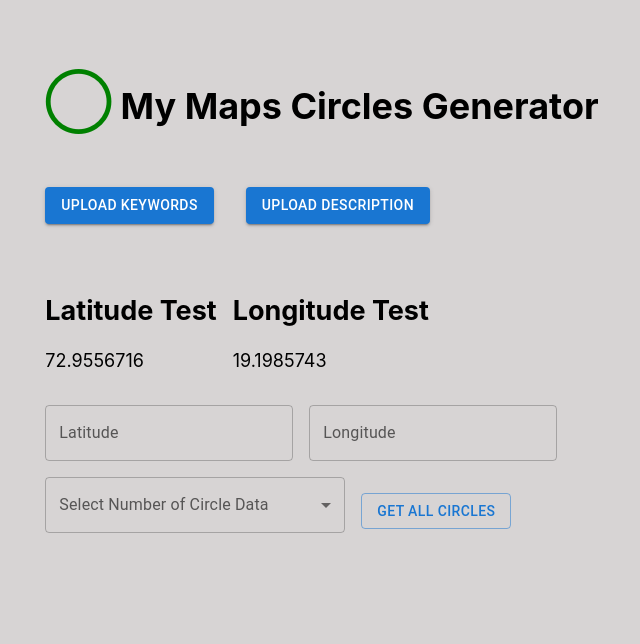
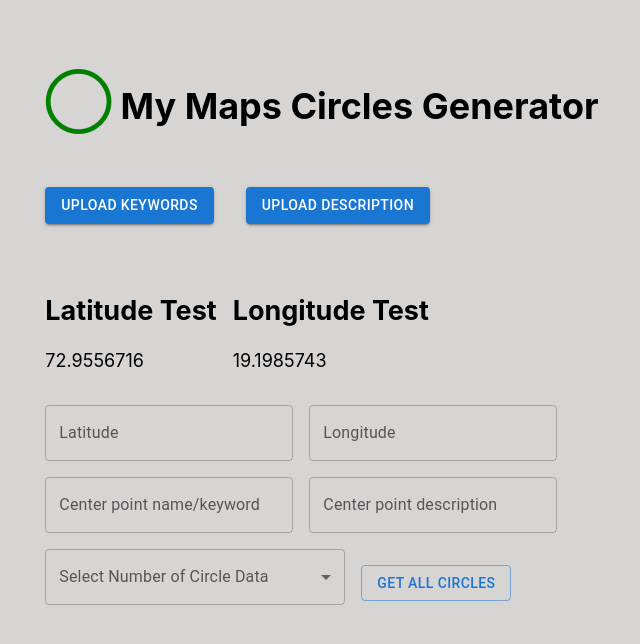
Before and after one commit to shardbearer-shri/react-app-haversine, a React (Create React App) app: page / in a window 1280 px wide. Shown: the top 644 px of the page, without its empty margins (318-958 px from the left). Built offline with nearby package versions, Linux system fonts and the light colour scheme.

Commit message:
updated ui for centeral points fixed rendering issues with shapes

```diff
--- a/src/components/Main.jsx
+++ b/src/components/Main.jsx
@@ -23,6 +23,8 @@
   const [KeyWord, setKeyWord] = useState();
   const [isLat, setLat] = useState();
   const [isLong, setLong] = useState();
+  const [isBaseName, setBaseName] = useState();
+  const [isBaseDescription, setBaseDescription] = useState();
   // const [finalTable, setFinalTable] = useState([]);
 
   let cordCount = 2000;
@@ -33,11 +35,19 @@
   const getLong = (e) => {
     setLong(e.target.value);
   };
+  const initName = (e) => {
+    setBaseName(e.target.value);
+  };
+  const initDescription = (e) => {
+    setBaseDescription(e.target.value);
+  };
   // 72.9556716
   // 19.1985743
 
   for (let i = 0.1; i <= userInput; i += 0.1) {
+    console.log(parseFloat(i).toFixed(1), "CIRCL PARSING VALUE");
     circleCount.push(parseFloat(i).toFixed(1));
+    console.log(circleCount, "CIRCLE PARSING VALUE");
   }
 
   const handleChange = (event) => {
@@ -125,7 +135,8 @@
     const mathFunc = (diameter, keywordsArray) => {
       // console.log(keywords)
       // let diameter = diam; // diameter of circle in km
-      let dist = diameter / 6371.0;
+      let dist = (diameter * 25) / 6371.0;
+      console.log(dist, "THE DIAMETER OF THE CIRCLE");
       let allCord = [];
 
       for (let x = 0; x < cordCount; x++) {
@@ -178,6 +189,14 @@
     const newARRAY = shuffleES6(seoDataSet);
     // console.log(newARRAY);
     csvVariableData = allCircles(newARRAY);
+    csvVariableData.push([
+      {
+        name: isBaseName,
+        description: isBaseDescription,
+        longitude: isLong,
+        latitude: isLat,
+      },
+    ]);
     console.log(csvVariableData, "READY TO DOWNLOAD");
   }, [userInput]);
 
@@ -240,7 +259,22 @@
             onChange={(e) => getLong(e)}
           />
         </Box>
-
+        <Box sx={{ display: "flex", gap: "1rem", margin: "1rem 0rem" }}>
+          <TextField
+            id="outlined-basic"
+            label="Center point name/keyword"
+            variant="outlined"
+            onChange={(e) => initName(e)}
+            type="text"
+          />
+          <TextField
+            type="text"
+            id="outlined-basic"
+            label="Center point description"
+            variant="outlined"
+            onChange={(e) => initDescription(e)}
+          />
+        </Box>
         <FormControl>
           <InputLabel sx={{ width: 300 }}>
             Select Number of Circle Data
@@ -262,7 +296,7 @@
             <MenuItem value={0.7}>7</MenuItem>
             <MenuItem value={0.8}>8</MenuItem>
             <MenuItem value={0.9}>9</MenuItem>
-            <MenuItem value={1}>10</MenuItem>
+            {/* <MenuItem value={1}>10</MenuItem> */}
           </Select>
         </FormControl>
         <FormControl sx={{ marginLeft: "1rem" }}>
--- a/src/components/MapsMath.jsx
+++ b/src/components/MapsMath.jsx
@@ -41,6 +41,7 @@
   let centerLng = props.degToRad(19.1985743);
 
   for (let i = 0.1; i <= userInput; i += 0.1) {
+    console.log(parseFloat(i).toFixed(1), 'CIRCL PARSING VALUE')
     circleCount.push(parseFloat(i).toFixed(1));
   }
   // console.log(circleCount, "circle count");
```
